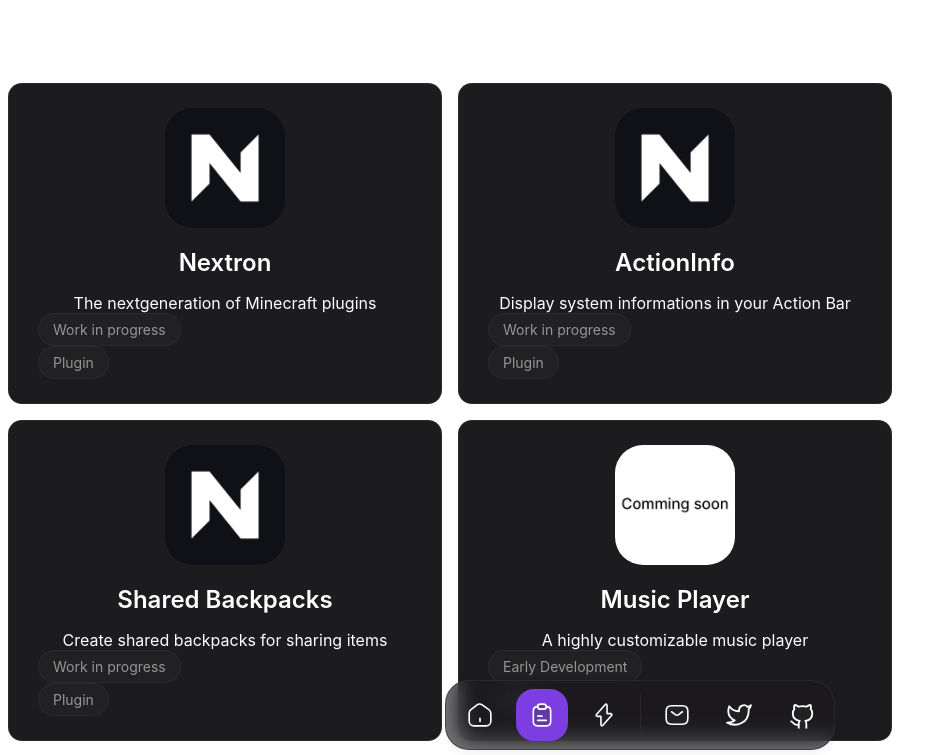
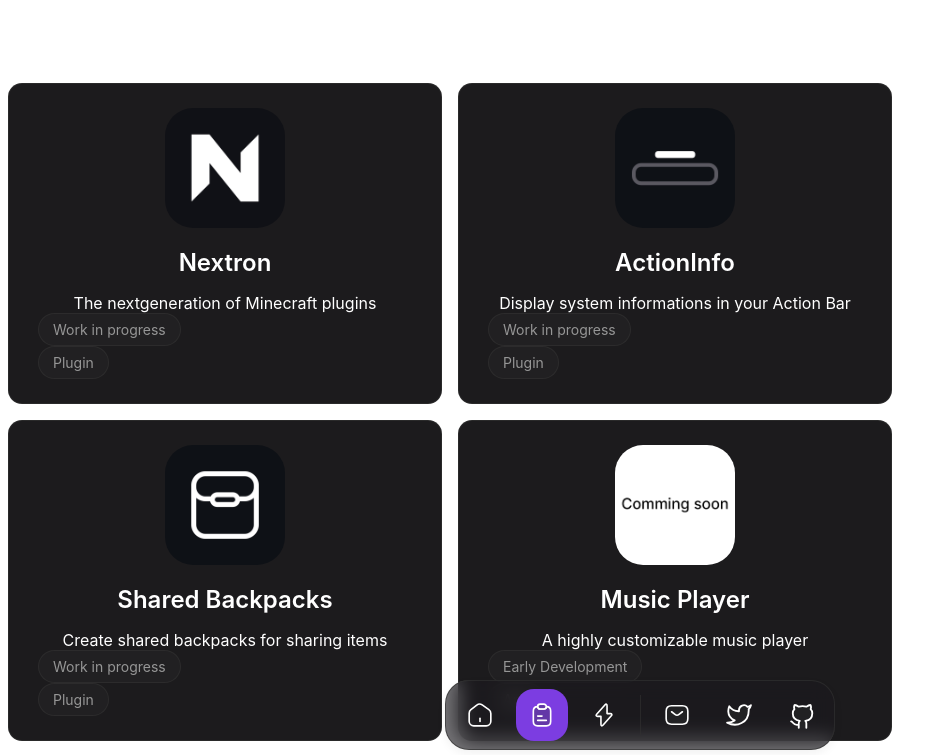
Before and after one commit to 0PandaDEV/Portfolio, a Nuxt app: page /projects in a window 1280 px wide. Shown: the top 755 px of the page, without its empty margins (0-947 px from the left). Built offline with nearby package versions, Linux system fonts and the light colour scheme; a web font is replaced by a local one.

Commit message:
added scale efffects and animations to stack an projects

```diff
--- a/css/projects.css
+++ b/css/projects.css
@@ -55,6 +55,25 @@
   margin: 8px;
   text-align: center;
   text-decoration: none !important;
+  transition: filter 0.3s ease-in-out, transform 0.3s ease-in-out;
+}
+
+.projects .project:not(:hover) .project-img img.project-logo {
+  filter: grayscale(100%) brightness(70%);
+  transform: scale(1);
+  transition: filter 0.3s ease-in-out, transform 0.3s ease-in-out;
+}
+
+.projects .project:hover {
+  filter: none;
+  transform: scale(1.03);
+  transition: filter 0.3s ease-in-out, transform 0.3s ease-in-out;
+}
+
+.projects:not(:hover) .project .project-img img.project-logo {
+  filter: none;
+  transform: scale(1);
+  transition: filter 0.3s ease-in-out, transform 0.3s ease-in-out;
 }
 
 .project-tag {
--- a/css/stack.css
+++ b/css/stack.css
@@ -57,6 +57,25 @@ body {
   min-width: 200px;
   flex-grow: 1;
   flex-shrink: 1;
+  transition: filter 0.3s ease-in-out, transform 0.3s ease-in-out;
+}
+
+.apps .app:not(:hover) .img img.logo {
+  filter: grayscale(100%) brightness(70%);
+  transform: scale(1);
+  transition: filter 0.3s ease-in-out, transform 0.3s ease-in-out;
+}
+
+.apps .app:hover {
+  filter: none;
+  transform: scale(1.05);
+  transition: filter 0.3s ease-in-out, transform 0.3s ease-in-out;
+}
+
+.apps:not(:hover) .app .img img.logo {
+  filter: none;
+  transform: scale(1);
+  transition: filter 0.3s ease-in-out, transform 0.3s ease-in-out;
 }
 
 /*==============================*/
--- a/pages/projects.vue
+++ b/pages/projects.vue
@@ -23,7 +23,7 @@
       </a>
       <a class="project-2 project" href="https://github.com/0pandadev/ActionInfo" target="_blank">
         <div class="project-img">
-          <img class="project-logo" loading="lazy" src="../assets/nextron.jpg">
+          <img class="project-logo" loading="lazy" src="../assets/actioninfo.jpeg">
         </div>
         <div class="text">
           <p class="project-name">ActionInfo</p>
@@ -36,7 +36,7 @@
       </a>
       <a class="project-3 project" href="https://github.com/0pandadev/SharedBackpacks" target="_blank">
         <div class="project-img">
-          <img class="project-logo" loading="lazy" src="../assets/nextron.jpg">
+          <img class="project-logo" loading="lazy" src="../assets/sharedbackpacks.jpeg">
         </div>
         <div class="text">
           <p class="project-name">Shared Backpacks</p>
```
